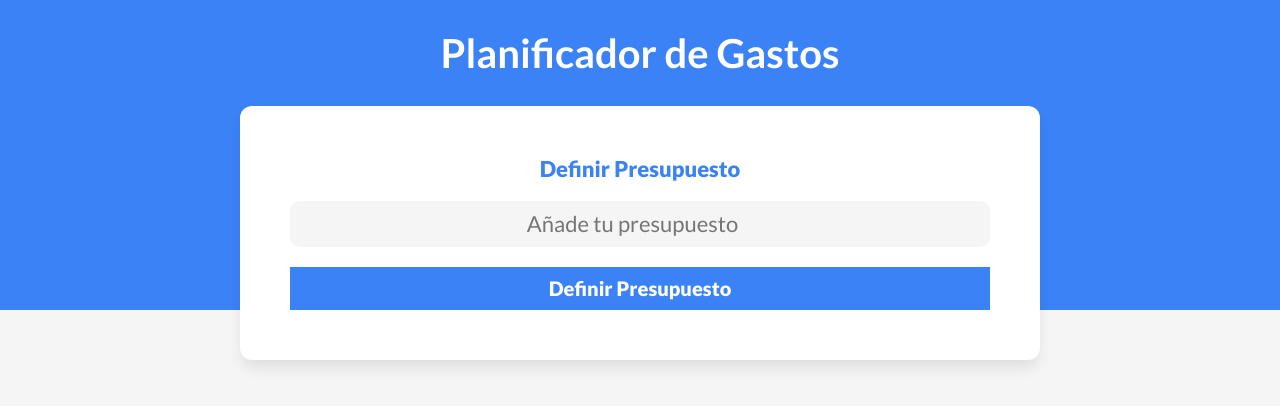
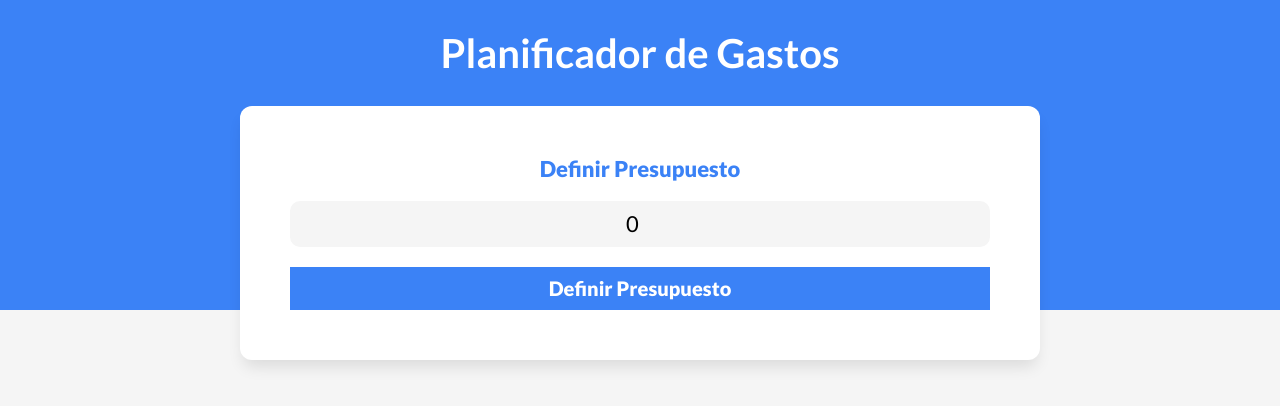
Before and after one commit to thesnakebite/admin-gastos, a Vue app: page / in a window 1280 px wide. Shown: the top 406 px of the page. Built offline with nearby package versions, Linux system fonts and the light colour scheme.

Commit message:
Validating budget

```diff
--- a/src/components/Presupuesto.vue
+++ b/src/components/Presupuesto.vue
@@ -1,8 +1,18 @@
 <script setup>
+    import { ref } from 'vue'
+
+    const presupuesto = ref(0)
+
+    const definirPresupuesto = () => {
+        if (presupuesto.value <= 0) {
+            console.log('Presupuesto no válido')
+        }
+    }
 </script>
 
 <template>
-    <form class="presupuesto">
+    <form class="presupuesto"
+          @submit.prevent="definirPresupuesto" >
 
         <div class="campo">
             <label for="nuevo-presupuesto">Definir Presupuesto</label>
@@ -11,6 +21,8 @@
                    class="nuevo-presupuesto"
                    placeholder="Añade tu presupuesto"
                    type="number"
+                   min="0"
+                   v-model.number="presupuesto"
             />
         </div>
 
```
